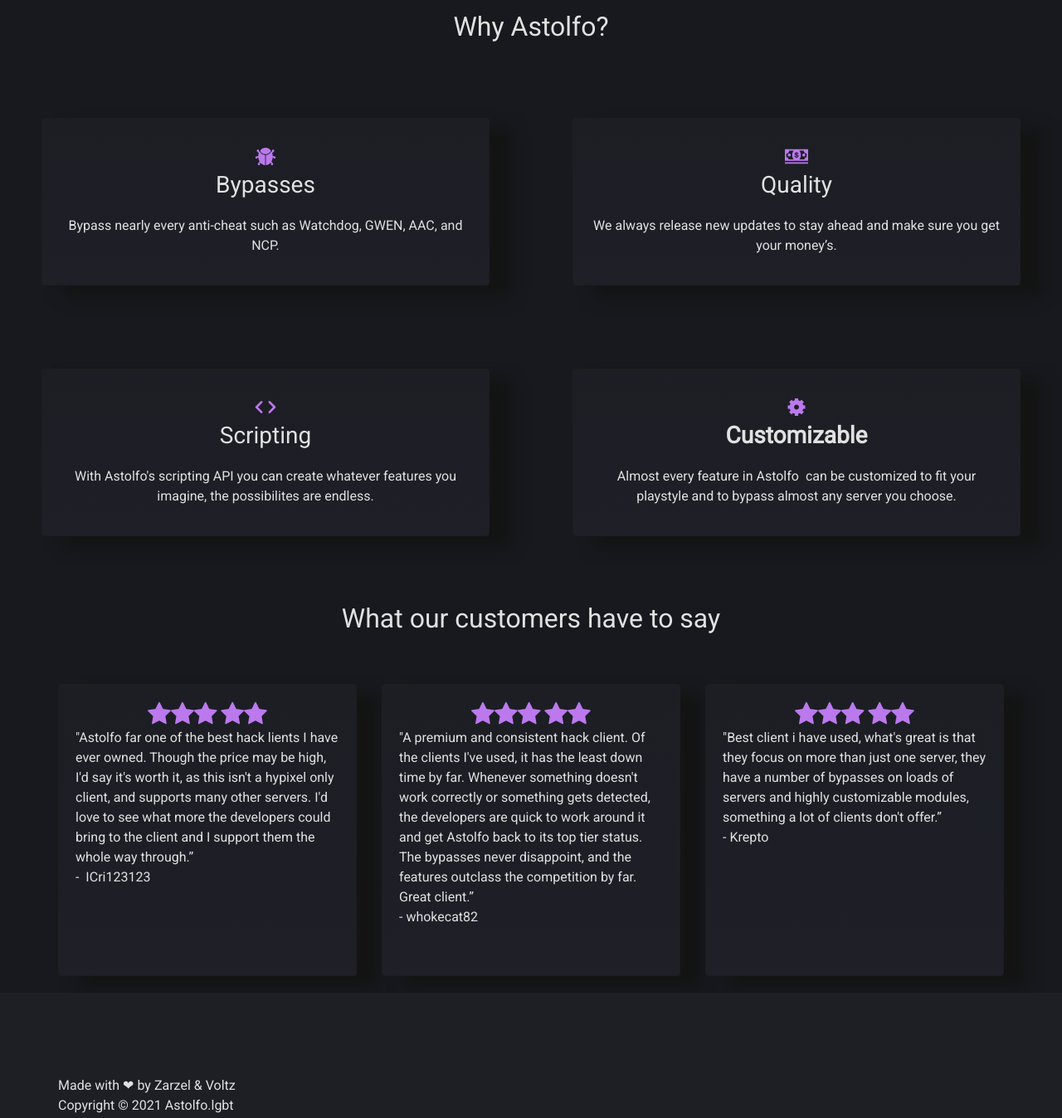
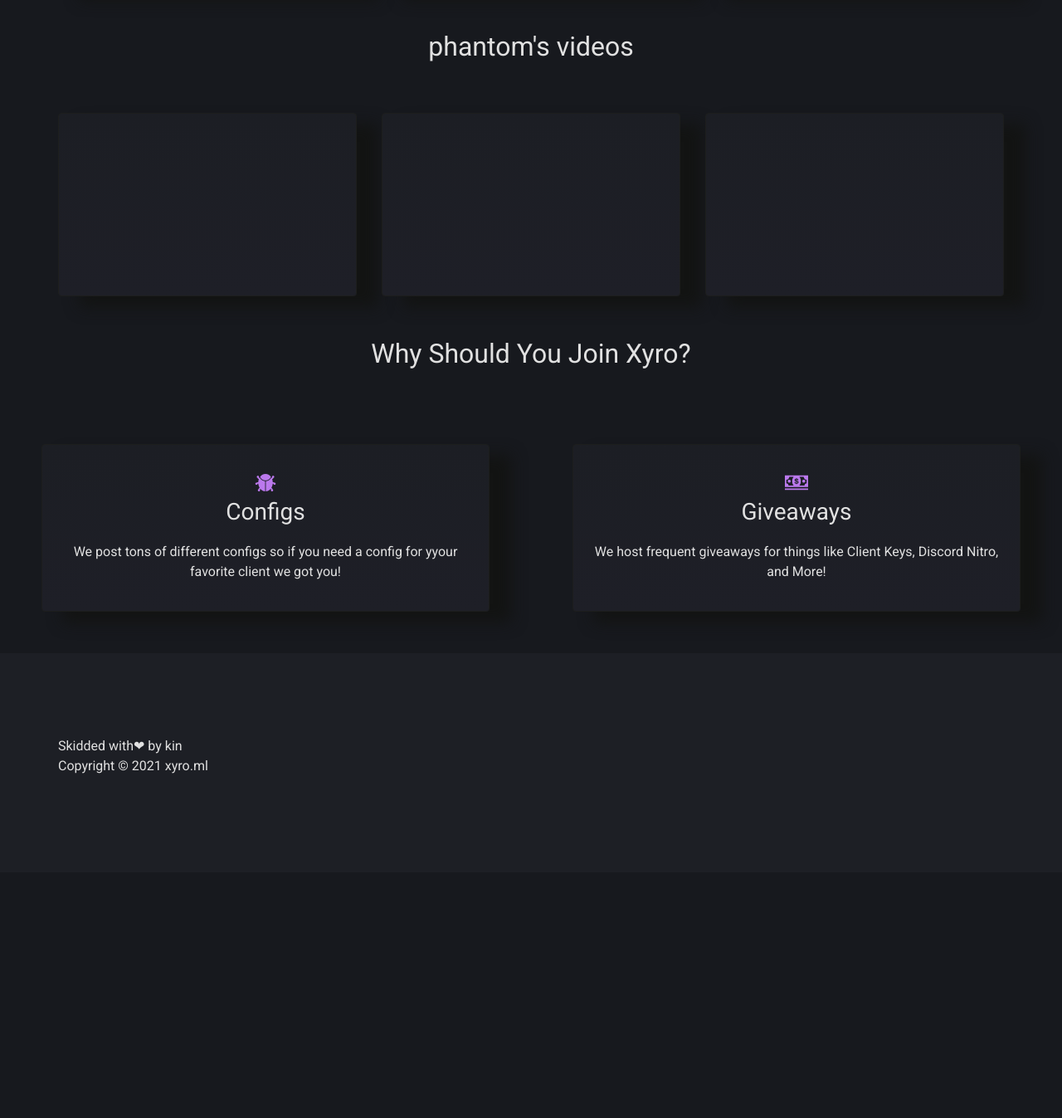
Before and after one commit to kin-the-dev/xyro, a plain HTML site: page index.html in a window 1280 px wide. Shown: the part 1178-2525 px from the top of the page at 83% size. After the commit the page ends 2229 px from the top, so only its background shows below. Drawn offline with Linux system fonts and the light colour scheme; files whose address does not match are found by name.

Commit message:
Update index.html

```diff
--- a/index.html
+++ b/index.html
@@ -5,8 +5,8 @@
 <!-- Added by HTTrack --><meta http-equiv="content-type" content="text/html;charset=UTF-8" /><!-- /Added by HTTrack -->
 <head>
 <meta charset="utf-8" />
-<meta name="keywords" content="Astolfo, Minecraft, Hacked Client, Hacks, Client, Hack Client, Cheat, Cheats, Minecraft Cheats, Minecraft Cheat" />
-<meta name="description" content="Astolfo is a premium hack client that supports many different anti-cheats with revolutionary bypasses and features" />
+<meta name="keywords" content="Rich Xyro, Xyro, Minecraft Hacks, Hacks, Minecraft Hacked Client, Minecraft Client" />
+<meta name="description" content="Rich Xyro is a shared youtube channel between kin?#0001 & LofiClix#0001" />
 <meta property="og:image" content="img/astolfo64x64.png">
 <meta name="theme-color" content="#8d3693">
 <meta name="viewport" content="width=device-width, initial-scale=1.0, viewport-fit=cover" />
@@ -44,8 +44,8 @@
 </button>
 <div class="collapse navbar-collapse navbar-8900 special-dropdown-nav">
 <ul class="site-navigation nav navbar-nav ml-auto">
-<li class="nav-item"><a href="forums/index.html" class="nav-link a-btn">Forums</a></li>
-<li class="nav-item"><a href="https://discord.gg/NsdzzWAkYg" class="nav-link a-btn" target="_blank">Discord</a></li>
+<li class="nav-item"><a href="https://www.youtube.com/channel/UCJXdWw92OENCtzA3QsM8Vqg" class="nav-link a-btn">YouTube</a></li>
+<li class="nav-item"><a href="https://www.reddit.com/r/RichXyro/new/" class="nav-link a-btn" target="_blank">Reddit</a></li>
 </ul>
 </div>
 </nav>
@@ -58,19 +58,20 @@
 <div class="container bloc-lg">
 <div class="row">
 <div class="col order-lg-1">
-<h1 class="mg-md text-lg-center sm-shadow title text-sm-center text-center text-md-center">Astolfo Hack Client<br /></h1>
-<p class="text-lg-center text-md-center text-sm-center text-center">Astolfo has unmatched&nbsp; <strong>bypasses</strong>, <strong>features</strong>, and <strong>support</strong><br /></p>
-<div class="text-center"><a href="forums/topic/70-applying-for-astolfo/index.html" class="btn btn-style btn-lavender-floral btn-lg btn-rd">Submit your application</a></div>
+<h1 class="mg-md text-lg-center sm-shadow title text-sm-center text-center text-md-center">Xyro - A hacking community<br /></h1>
+<p class="text-lg-center text-md-center text-sm-center text-center">Xyro has the&nbsp; <strong>strongest</strong>, <strong>friendliest</strong>, and <strong>best</strong><br /> community</p>
+<div class="text-center"><a href="https://discord.gg/vGEK2SCYhV" class="btn btn-style btn-lavender-floral btn-lg btn-rd">Join the Community</a></div>
 </div>
 </div>
 </div>
 </div>
 
+
 <div class="bloc l-bloc none" id="bloc-2">
 <div class="container bloc-sm">
 <div class="row">
 <div class="col-sm-10 offset-sm-1 col-md-8 offset-md-2 col-lg-6 offset-lg-3">
-<h2 class="mg-md text-lg-center text-md-center text-sm-center text-center">Media<br /></h2>
+<h2 class="mg-md text-lg-center text-md-center text-sm-center text-center">kin's videos<br /></h2>
 </div>
 </div>
 </div>
@@ -83,7 +84,7 @@
 <div class="card astolfo-card">
 <div class="card-body">
 <div class="embed-responsive embed-responsive-16by9">
-<iframe class="embed-responsive-item" src="https://www.youtube.com/embed/t41GOEw_l9s" frameborder="0" webkitallowfullscreen mozallowfullscreen allowfullscreen></iframe>
+<iframe class="embed-responsive-item" src="https://www.youtube.com/watch?v=ldLI5QylZEA" frameborder="0" webkitallowfullscreen mozallowfullscreen allowfullscreen></iframe>
 </div>
 </div>
 </div>
@@ -92,7 +93,7 @@
 <div class="card astolfo-card">
 <div class="card-body">
 <div class="embed-responsive embed-responsive-16by9">
-<iframe class="embed-responsive-item" src="https://www.youtube.com/embed/oM2FcNN4ctU" frameborder="0" webkitallowfullscreen mozallowfullscreen allowfullscreen></iframe>
+<iframe class="embed-responsive-item" src="https://www.youtube.com/watch?v=FiXPWnochTI" frameborder="0" webkitallowfullscreen mozallowfullscreen allowfullscreen></iframe>
 </div>
 </div>
 </div>
@@ -101,7 +102,51 @@
 <div class="card astolfo-card">
 <div class="card-body">
 <div class="embed-responsive embed-responsive-16by9">
-<iframe class="embed-responsive-item" src="https://www.youtube.com/embed/LlsdEAnW53g" frameborder="0" webkitallowfullscreen mozallowfullscreen allowfullscreen></iframe>
+<iframe class="embed-responsive-item" src="https://www.youtube.com/watch?v=xh9nh_CtXDU" frameborder="0" webkitallowfullscreen mozallowfullscreen allowfullscreen></iframe>
+</div>
+</div>
+</div>
+</div>
+</div>
+</div>
+</div>
+
+<div class="bloc l-bloc none" id="bloc-2">
+<div class="container bloc-sm">
+<div class="row">
+<div class="col-sm-10 offset-sm-1 col-md-8 offset-md-2 col-lg-6 offset-lg-3">
+<h2 class="mg-md text-lg-center text-md-center text-sm-center text-center">phantom's videos<br /></h2>
+</div>
+</div>
+</div>
+</div>
+
+<div class="bloc l-bloc" id="bloc-3">
+<div class="container bloc-sm">
+<div class="row">
+<div class="col">
+<div class="card astolfo-card">
+<div class="card-body">
+<div class="embed-responsive embed-responsive-16by9">
+<iframe class="embed-responsive-item" src="" frameborder="0" webkitallowfullscreen mozallowfullscreen allowfullscreen></iframe>
+</div>
+</div>
+</div>
+</div>
+<div class="col-md-4">
+<div class="card astolfo-card">
+<div class="card-body">
+<div class="embed-responsive embed-responsive-16by9">
+<iframe class="embed-responsive-item" src="" frameborder="0" webkitallowfullscreen mozallowfullscreen allowfullscreen></iframe>
+</div>
+</div>
+</div>
+</div>
+<div class="col-md-4">
+<div class="card astolfo-card">
+<div class="card-body">
+<div class="embed-responsive embed-responsive-16by9">
+<iframe class="embed-responsive-item" src="" frameborder="0" webkitallowfullscreen mozallowfullscreen allowfullscreen></iframe>
 </div>
 </div>
 </div>
@@ -114,7 +159,7 @@
 <div class="container bloc-sm">
 <div class="row">
 <div class="col-sm-10 offset-sm-1 col-md-8 offset-md-2 col-lg-6 offset-lg-3">
-<h2 class="mg-md text-lg-center text-md-center text-sm-center text-center">Why Astolfo?<br /></h2>
+<h2 class="mg-md text-lg-center text-md-center text-sm-center text-center">Why Should You Join Xyro?<br /></h2>
 </div>
 </div>
 </div>
@@ -137,9 +182,9 @@
 <div class="card-body card-body-style">
 <h3 class="mg-md">
 <span class="icon-lavender-floral ion ion-bug"></span><br />
-Bypasses<br />
+Configs<br />
 </h3>
-<p class="p-style text-lg-center text-md-center text-sm-center text-center">Bypass nearly every anti-cheat such as Watchdog, GWEN, AAC, and NCP.</p>
+<p class="p-style text-lg-center text-md-center text-sm-center text-center">We post tons of different configs so if you need a config for yyour favorite client we got you!</p>
 </div>
 </div>
 </div>
@@ -163,9 +208,9 @@ Bypasses<br />
 <div class="card-body card-body-bloc-3-style">
 <h3 class="mg-md">
 <span class="icon-lavender-floral ion ion-cash"></span><br />
-Quality<br />
+Giveaways<br />
 </h3>
-<p class="text-lg-center text-md-center text-sm-center text-center">We always release new updates to stay ahead and make sure you get your money&rsquo;s.</p>
+<p class="text-lg-center text-md-center text-sm-center text-center">We host frequent giveaways for things like Client Keys, Discord Nitro, and More!</p>
 </div>
 </div>
 </div>
@@ -176,129 +221,13 @@ Quality<br />
 
 </div>
 
-<div class="bloc-group">
-
-<div class="bloc l-bloc none bloc-tile-2" id="bloc-7">
-<div class="container bloc-md">
-<div class="row">
-<div class="col-12 offset-lg--1">
-<div>
-<div class="samehtwrapper">
-<div class="sameht" data-eclass="#"></div>
-<div class="d-none">Same Height Control</div>
-</div>
-</div>
-<div class="text-center">
-<div class="card astolfo-card">
-<div class="card-body card-body-style">
-<h3 class="mg-md">
-<span class="icon-lavender-floral ion ion-code"></span><br />
-Scripting<br />
-</h3>
-<p class="text-lg-center text-md-center text-sm-center text-center">With Astolfo's scripting API you can create whatever features you imagine, the possibilites are endless.<br /></p>
-</div>
-</div>
-</div>
-</div>
-</div>
-</div>
-</div>
-
-<div class="bloc l-bloc none bloc-tile-2" id="bloc-8">
-<div class="container bloc-md">
-<div class="row">
-<div class="col-12">
-<div>
-<div class="samehtwrapper">
-<div class="sameht" data-eclass="#"></div>
-<div class="d-none">Same Height Control</div>
-</div>
-</div>
-<div class="text-center">
-<div class="card astolfo-card">
-<div class="card-body card-body-bloc-3-style">
-<h3 class="mg-md">
-<span class="ion ion-gear-b icon-lavender-floral"></span> <br />
-<strong>Customizable</strong>
-</h3>
-<p class="text-md-center text-lg-center text-sm-center text-center">Almost every feature in Astolfo &nbsp;can be customized to fit your playstyle and to bypass almost any server you choose.</p>
-</div>
-</div>
-</div>
-</div>
-</div>
-</div>
-</div>
-
-</div>
-
-<div class="bloc l-bloc" id="bloc-10">
-<div class="container bloc-sm">
-<div class="row">
-<div class="col"><h2 class="mg-md text-lg-center text-md-center text-sm-center text-center">What our customers have to say</h2></div>
-</div>
-</div>
-</div>
-
-<div class="bloc l-bloc" id="bloc-11">
-<div class="container bloc-sm">
-<div class="row">
-<div class="col-md-4">
-<div class="card astolfo-card">
-<div class="card-body card-body-9-style">
-<div class="text-center">
-<span class="fa fa-star icon-md icon-lavender-floral"></span><span class="fa fa-star icon-md icon-lavender-floral"></span><span class="fa fa-star icon-md icon-lavender-floral"></span>
-<span class="fa fa-star icon-md icon-lavender-floral"></span><span class="fa fa-star icon-md icon-lavender-floral"></span>
-</div>
-<p>
-"Astolfo far one of the best hack lients I have ever owned. Though the price may be high, I'd say it's worth it, as this isn't a hypixel only client, and supports many other servers. I'd love to see
-what more the developers could bring to the client and I support them the whole way through.”<br />
-- &nbsp;ICri123123<br />
-</p>
-</div>
-</div>
-</div>
-<div class="col-md-4">
- <div class="card astolfo-card">
-<div class="card-body card-body-bloc-11-style">
-<div class="text-center">
-<span class="fa fa-star icon-md icon-lavender-floral"></span><span class="fa fa-star icon-md icon-lavender-floral"></span><span class="fa fa-star icon-md icon-lavender-floral"></span>
-<span class="fa fa-star icon-md icon-lavender-floral"></span><span class="fa fa-star icon-md icon-lavender-floral"></span>
-</div>
-<p>
-"A premium and consistent hack client. Of the clients I've used, it has the least down time by far. Whenever something doesn't work correctly or something gets detected, the developers are quick to work
-around it and get Astolfo back to its top tier status. The bypasses never disappoint, and the features outclass the competition by far. Great client.”<br />
-- whokecat82<br />
-</p>
-</div>
-</div>
-</div>
-<div class="col-md-4">
-<div class="card astolfo-card card-margin-bottom">
-<div class="card-body card-body-11-style">
-<div class="text-center">
-<span class="fa fa-star icon-md icon-lavender-floral"></span><span class="fa fa-star icon-md icon-lavender-floral"></span><span class="fa fa-star icon-md icon-lavender-floral"></span>
-<span class="fa fa-star icon-md icon-lavender-floral"></span><span class="fa fa-star icon-md icon-lavender-floral"></span>
-</div>
-<p>
-"Best client i have used, what's great is that they focus on more than just one server, they have a number of bypasses on loads of servers and highly customizable modules, something a lot of clients don't offer.”<br />
-- Krepto&nbsp;<br />
-<br />
-</p>
-</div>
-</div>
-</div>
-</div>
-</div>
-</div>
-
 <div class="bloc bgc-dark-jungle-green d-bloc" id="bloc-10">
 <div class="container bloc-lg">
 <div class="row">
 <div class="col-12 col-sm-4 col-lg-12">
 <p>
-Made with &#x2764;&nbsp;by Zarzel &amp; Voltz<br />
-Copyright &#169; 2021 Astolfo.lgbt<br />
+Skidded with&#x2764;&nbsp;by kin<br />
+Copyright &#169; 2021 xyro.ml<br />
 </p>
 </div>
 </div>
```
